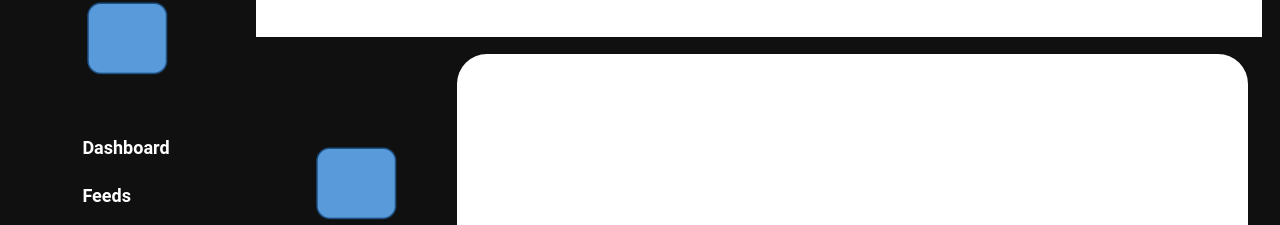
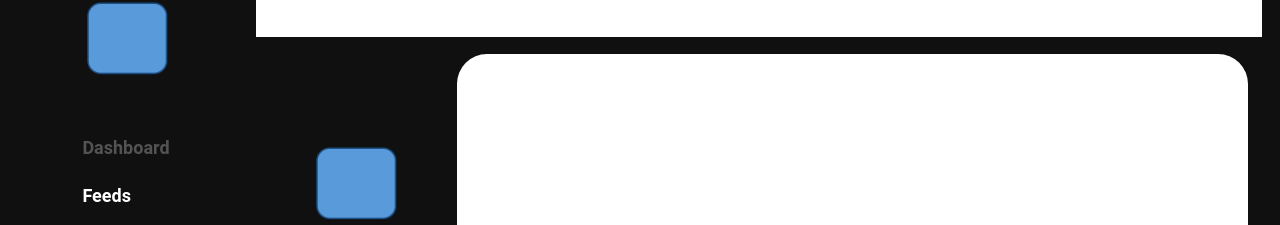
Before and after one commit to abhijeet-0019/tpo-portal, a Next.js app: page /components/Navbar2 in a window 1280 px wide. In both pictures the pointer is over the link 128 px from the left and 273 px from the top of the page. Shown: the part 126-351 px from the top of the page. Built offline with nearby package versions, Linux system fonts and the light colour scheme; a web font is replaced by a local one.

Commit message:
hovering effects added

```diff
--- a/pages/components/Navbar2.module.css
+++ b/pages/components/Navbar2.module.css
@@ -74,12 +74,11 @@
     color: #FFFFFF;
 }
 
-.main_body .sidebar_menu ul li a:hover {
-    background: #D3D3D3;
-    color: black;
+.inner_sidebar ul li a:hover {
+    color: #535353;
 }
 
-.main_body .sidebar_menu ul li a.active {
+.inner_sidebar ul li a.active {
     background: #535353;
     color: #fff;
 }
```
